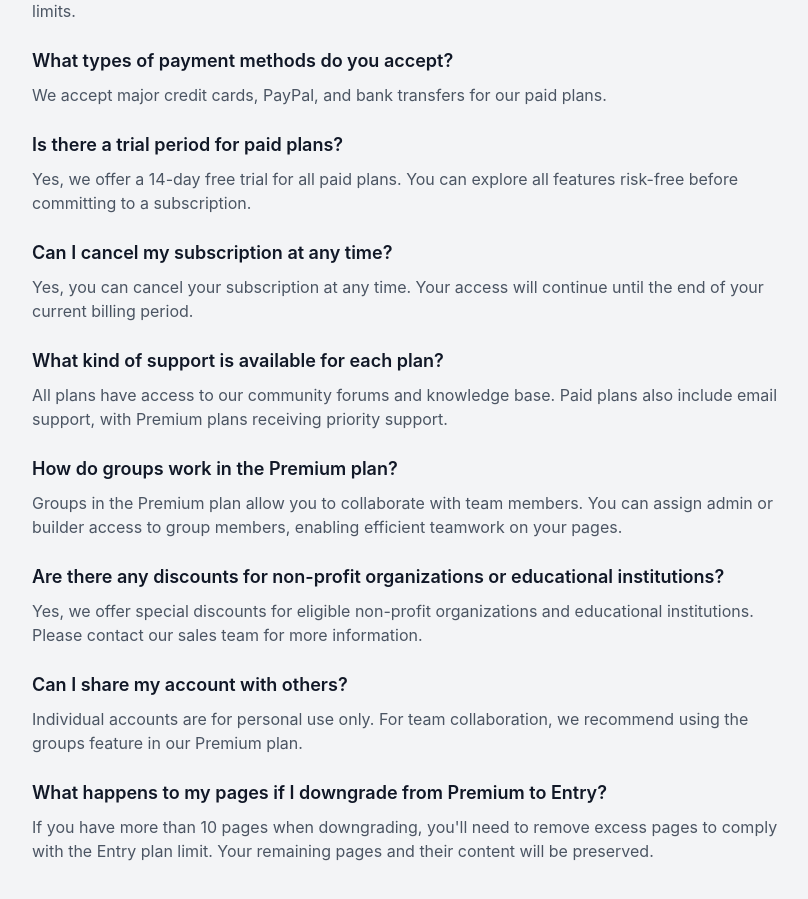
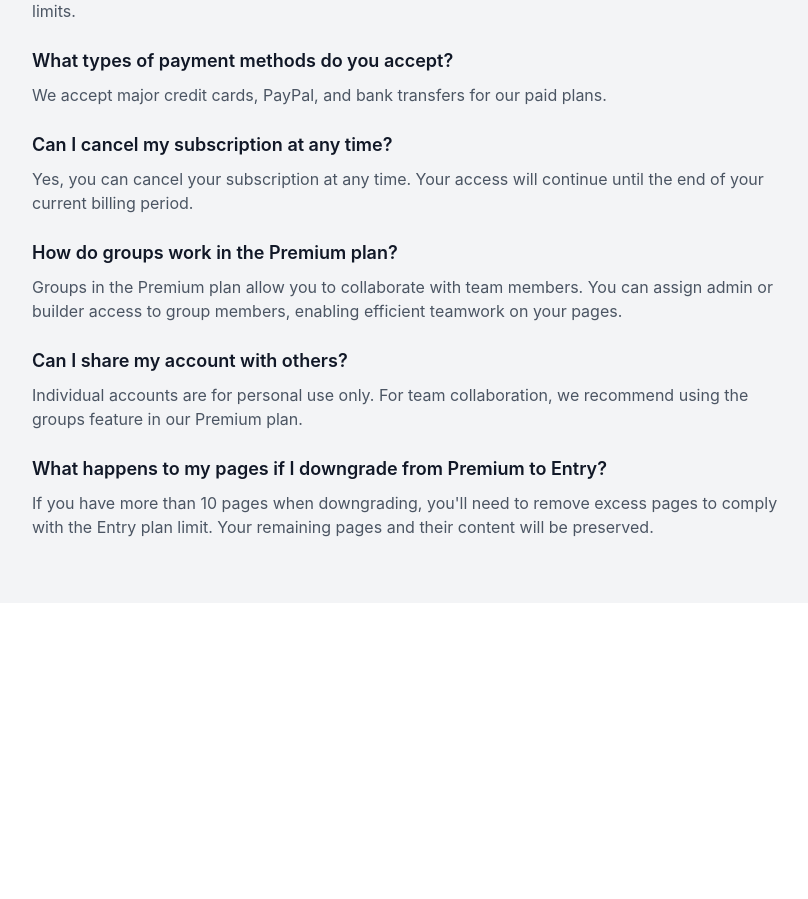
Before and after one commit to cyberjungle-io/subconnect, a React (Create React App) app: page /pricing in a window 1280 px wide. Shown: the part 1500-2399 px from the top of the page, without its empty margins (224-1032 px from the left). After the commit the page ends 2103 px from the top, so only its background shows below. Built offline with nearby package versions, Linux system fonts and the light colour scheme.

Commit message:
Edited FAQ section

```diff
--- a/src/pages/PricingPage.jsx
+++ b/src/pages/PricingPage.jsx
@@ -68,26 +68,17 @@ const FAQSection = () => (
         <h3 className="text-lg font-semibold text-gray-900">What types of payment methods do you accept?</h3>
         <p className="mt-2 text-gray-600">We accept major credit cards, PayPal, and bank transfers for our paid plans.</p>
       </div>
-      <div>
-        <h3 className="text-lg font-semibold text-gray-900">Is there a trial period for paid plans?</h3>
-        <p className="mt-2 text-gray-600">Yes, we offer a 14-day free trial for all paid plans. You can explore all features risk-free before committing to a subscription.</p>
-      </div>
+
       <div>
         <h3 className="text-lg font-semibold text-gray-900">Can I cancel my subscription at any time?</h3>
         <p className="mt-2 text-gray-600">Yes, you can cancel your subscription at any time. Your access will continue until the end of your current billing period.</p>
       </div>
-      <div>
-        <h3 className="text-lg font-semibold text-gray-900">What kind of support is available for each plan?</h3>
-        <p className="mt-2 text-gray-600">All plans have access to our community forums and knowledge base. Paid plans also include email support, with Premium plans receiving priority support.</p>
-      </div>
+
       <div>
         <h3 className="text-lg font-semibold text-gray-900">How do groups work in the Premium plan?</h3>
         <p className="mt-2 text-gray-600">Groups in the Premium plan allow you to collaborate with team members. You can assign admin or builder access to group members, enabling efficient teamwork on your pages.</p>
       </div>
-      <div>
-        <h3 className="text-lg font-semibold text-gray-900">Are there any discounts for non-profit organizations or educational institutions?</h3>
-        <p className="mt-2 text-gray-600">Yes, we offer special discounts for eligible non-profit organizations and educational institutions. Please contact our sales team for more information.</p>
-      </div>
+
       <div>
         <h3 className="text-lg font-semibold text-gray-900">Can I share my account with others?</h3>
         <p className="mt-2 text-gray-600">Individual accounts are for personal use only. For team collaboration, we recommend using the groups feature in our Premium plan.</p>
```
